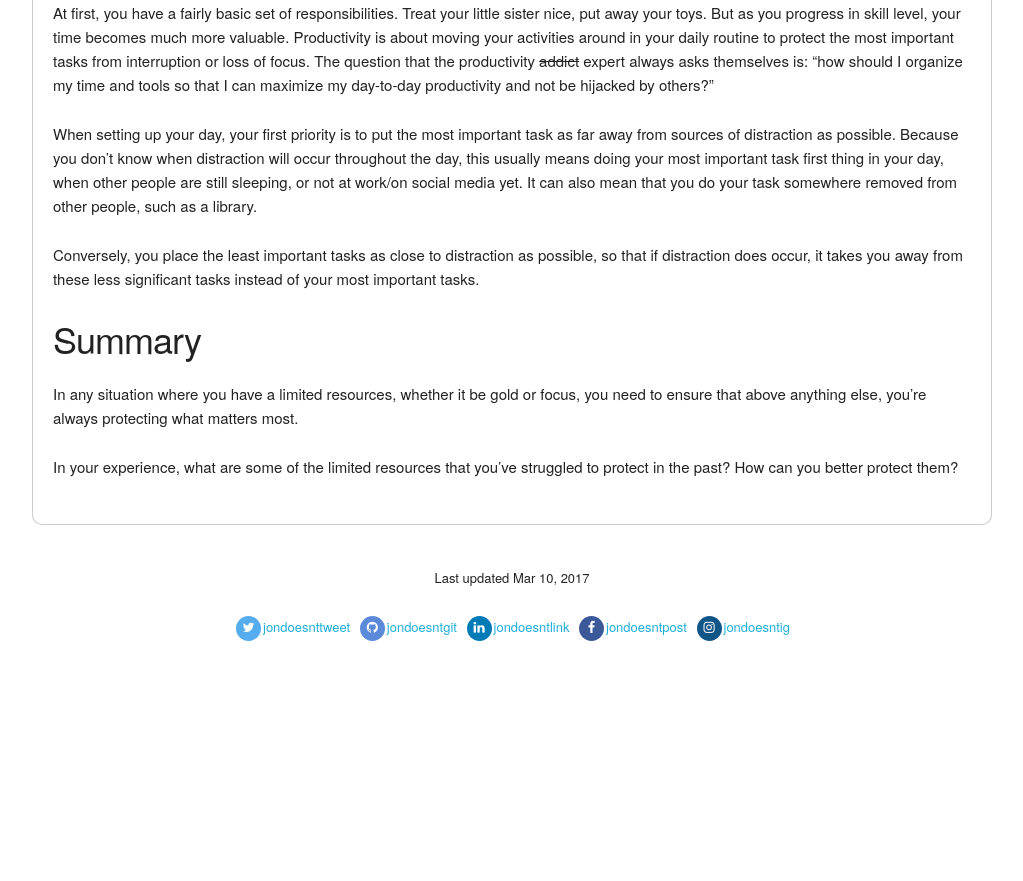
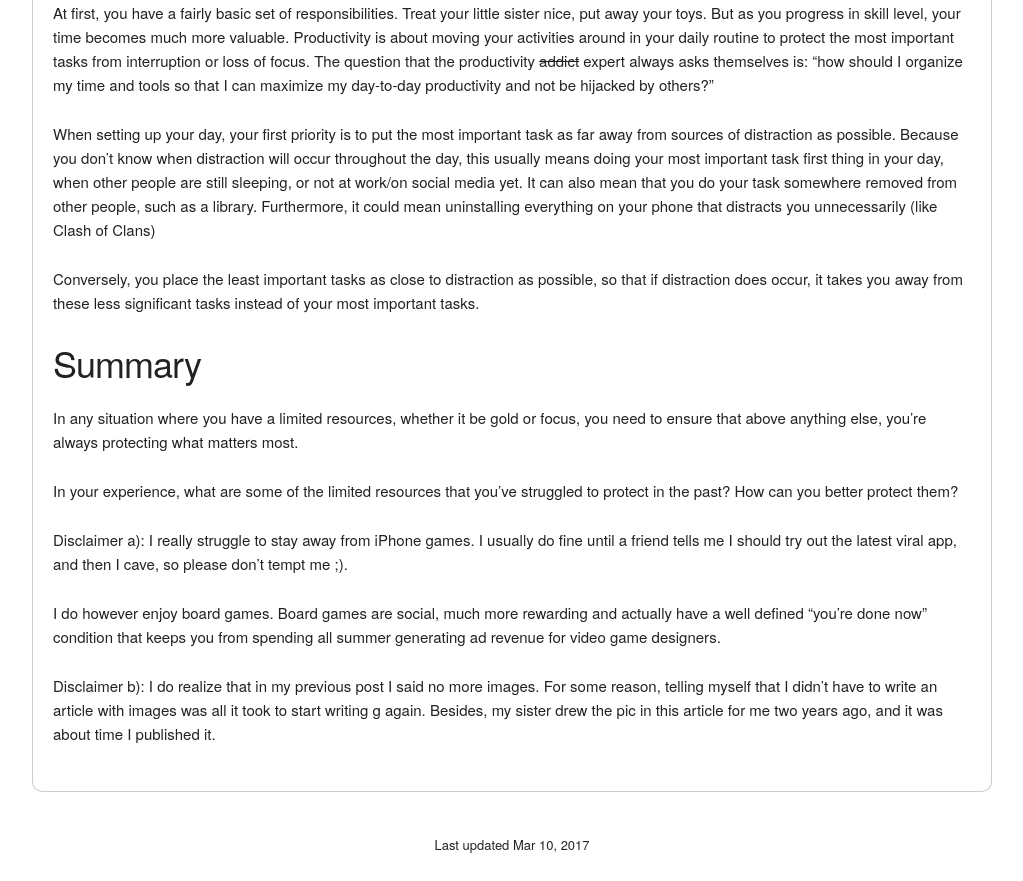
Before and after one commit to jondoesntgit/jondoesntgit.github.io, a Jekyll site: the page built from _posts/2017-03-09-what-clash-of-clans-taught-me-about-productivity.md, in a window 1280 px wide and 1400 px high, scrolled down 718 px, cut to the strip 427-1308 px from the top of the window. Shown: the whole strip, without its empty margins (128-1151 px from the left). Built offline with Jekyll 4.4.1, drawn with Linux system fonts in a browser that asks for light colours; nearby versions of some CDN libraries; some web fonts are replaced; before the commit the page ends 1851 px from its top, so only the background shows below that.

Commit message:
added some disclaimers

```diff
--- a/_posts/2017-03-09-what-clash-of-clans-taught-me-about-productivity.md
+++ b/_posts/2017-03-09-what-clash-of-clans-taught-me-about-productivity.md
@@ -6,6 +6,7 @@ banner_image: http://i.imgur.com/cAif1K5.jpg
 ---
 
 For those who never played Clash of Clans (good for you!), it's a game where you have to open their app every 4 hours in order to upgrade your village and raid someone else's village. Your village produces resources, and you use these resources (and the resources you plunder from others) to build bigger warehouses and to build defense structures for your bigger warehouses. These bigger warehouses allow you to build bigger warehouses and bigger defense structures, and bigger armies for more plundering other villages. Repeat ad nauseum.
+
 
 ### Protecting Your Village
 
@@ -21,7 +22,7 @@ Conversely, you place the least important structures as close to your attackers
 
 At first, you have a fairly basic set of responsibilities. Treat your little sister nice, put away your toys. But as you progress in skill level, your time becomes much more valuable. Productivity is about moving your activities around in your daily routine to protect the most important tasks from interruption or loss of focus. The question that the productivity <strike>addict</strike> expert always asks themselves is: "how should I organize my time and tools so that I can maximize my day-to-day productivity and not be hijacked by others?"
 
-When setting up your day, your first priority is to put the most important task as far away from sources of distraction as possible. Because you don't know when distraction will occur throughout the day, this usually means doing your most important task first thing in your day, when other people are still sleeping, or not at work/on social media yet. It can also mean that you do your task somewhere removed from other people, such as a library.
+When setting up your day, your first priority is to put the most important task as far away from sources of distraction as possible. Because you don't know when distraction will occur throughout the day, this usually means doing your most important task first thing in your day, when other people are still sleeping, or not at work/on social media yet. It can also mean that you do your task somewhere removed from other people, such as a library. Furthermore, it could mean uninstalling everything on your phone that distracts you unnecessarily (like Clash of Clans)
 
 Conversely, you place the least important tasks as close to distraction as possible, so that if distraction does occur, it takes you away from these less significant tasks instead of your most important tasks.
 
@@ -30,3 +31,9 @@ Conversely, you place the least important tasks as close to distraction as possi
 In any situation where you have a limited resources, whether it be gold or focus, you need to ensure that above anything else, you're always protecting what matters most.
 
 In your experience, what are some of the limited resources that you've struggled to protect in the past? How can you better protect them?
+
+Disclaimer a): I really struggle to stay away from iPhone games. I usually do fine until a friend tells me I should try out the latest viral app, and then I cave, so please don't tempt me ;).
+
+I do however enjoy board games. Board games are social, much more rewarding and actually have a well defined "you're done now" condition that keeps you from spending all summer generating ad revenue for video game designers.
+
+Disclaimer b): I do realize that in my previous post I said no more images. For some reason, telling myself that I didn't have to write an article with images was all it took to start writing g again. Besides, my sister drew the pic in this article for me two years ago, and it was about time I published it.
```
